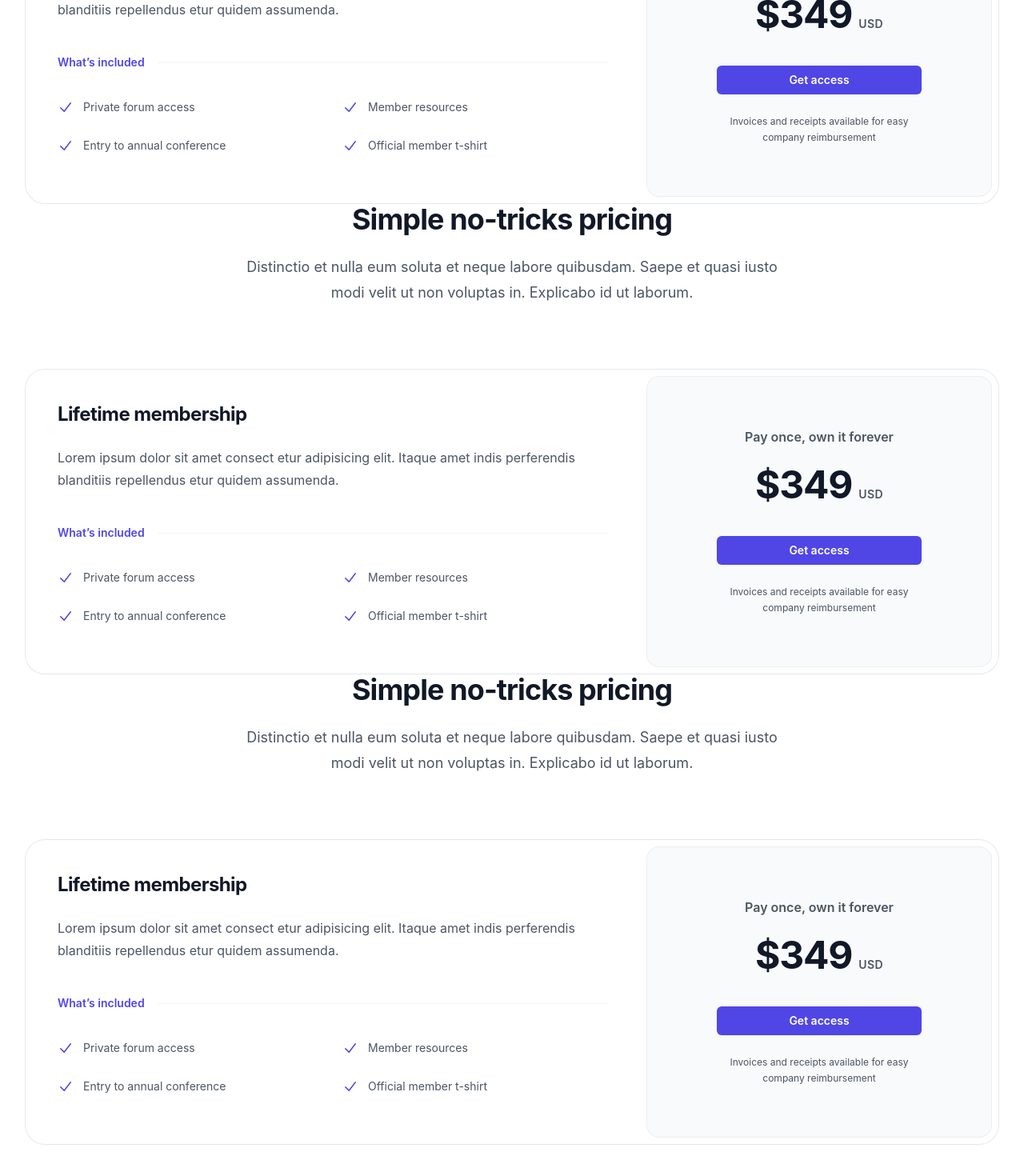
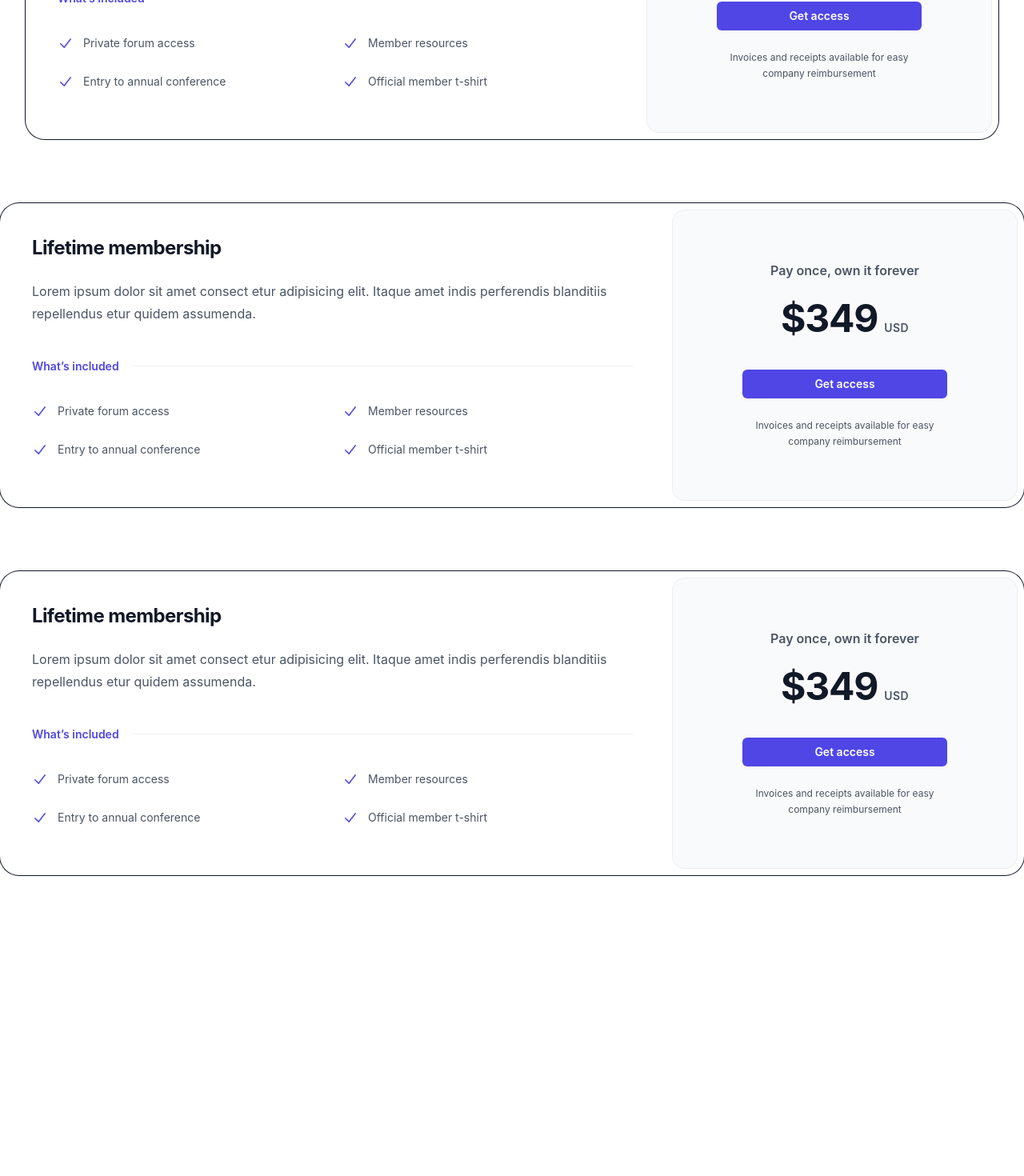
Before and after one commit to Devesh-coder/Codeshastra_Blocksmith_coffee, a React (Create React App) app: page /elite in a window 1280 px wide. Shown: the part 462-1932 px from the top of the page at 80% size. After the commit the page ends 1734 px from the top, so only its background shows below. Built offline with nearby package versions, Linux system fonts and the light colour scheme; what @polybase/auth, @polybase/client, @polybase/react, @polybase/util would draw is missing.

Commit message:
a = 5000

```diff
--- a/src/components/Elite.js
+++ b/src/components/Elite.js
@@ -1,7 +1,7 @@
 /** @format */
 
 import { CheckIcon } from '@heroicons/react/20/solid';
-
+import ettarra from '../assets/ettarra.png';
 const includedFeatures = [
   'Private forum access',
   'Member resources',
@@ -107,18 +107,20 @@ export default function Elite() {
     //       </Dialog.Panel>
     //     </Dialog>
     //   </header>
-    <div className=" py-24 sm:py-32">
+    <div
+      className=" py-12 sm:py-32"
+      style={{ marginBottom: '50px', marginTop: '-150px' }}>
       <div className="mx-auto max-w-7xl px-6 lg:px-8">
         <div className="mx-auto max-w-2xl sm:text-center">
           <h2 className="text-3xl font-bold tracking-tight text-gray-900 sm:text-4xl">
-            Simple no-tricks pricing
+            <img src={ettarra} /> Exclusive NFTs
           </h2>
-          <p className="mt-6 text-lg leading-8 text-gray-600">
-            Distinctio et nulla eum soluta et neque labore quibusdam. Saepe et
-            quasi iusto modi velit ut non voluptas in. Explicabo id ut laborum.
+          <p className="mt-6 text-lg leading-8 text-gray-900">
+            Be an Ettarra Member by buying/claiming Ettarra Exclusive
+            Memberships
           </p>
         </div>
-        <div className="mx-auto mt-16 max-w-2xl rounded-3xl ring-1 ring-gray-200 sm:mt-20 lg:mx-0 lg:flex lg:max-w-none">
+        <div className="mx-auto mt-16 max-w-2xl rounded-3xl ring-1 ring-gray-900 sm:mt-20 lg:mx-0 lg:flex lg:max-w-none">
           <div className="p-8 sm:p-10 lg:flex-auto">
             <h3 className="text-2xl font-bold tracking-tight text-gray-900">
               Lifetime membership
@@ -177,25 +179,71 @@ export default function Elite() {
           </div>
         </div>
       </div>
-      <div className="mx-auto max-w-7xl px-6 lg:px-8">
-        <div className="mx-auto max-w-2xl sm:text-center">
-          <h2 className="text-3xl font-bold tracking-tight text-gray-900 sm:text-4xl">
-            Simple no-tricks pricing
-          </h2>
-          <p className="mt-6 text-lg leading-8 text-gray-600">
-            Distinctio et nulla eum soluta et neque labore quibusdam. Saepe et
-            quasi iusto modi velit ut non voluptas in. Explicabo id ut laborum.
-          </p>
-        </div>
-        <div className="mx-auto mt-16 max-w-2xl rounded-3xl ring-1 ring-gray-200 sm:mt-20 lg:mx-0 lg:flex lg:max-w-none">
+      <div className="mx-auto mt-16 max-w-2xl rounded-3xl ring-1 ring-gray-900 sm:mt-20 lg:mx-0 lg:flex lg:max-w-none">
         <div className="p-8 sm:p-10 lg:flex-auto">
           <h3 className="text-2xl font-bold tracking-tight text-gray-900">
             Lifetime membership
           </h3>
           <p className="mt-6 text-base leading-7 text-gray-600">
             Lorem ipsum dolor sit amet consect etur adipisicing elit. Itaque
-              amet indis perferendis blanditiis repellendus etur quidem
-              assumenda.
+            amet indis perferendis blanditiis repellendus etur quidem assumenda.
+          </p>
+          <div className="mt-10 flex items-center gap-x-4">
+            <h4 className="flex-none text-sm font-semibold leading-6 text-indigo-600">
+              What’s included
+            </h4>
+            <div className="h-px flex-auto bg-gray-100" />
+          </div>
+          <ul
+            role="list"
+            className="mt-8 grid grid-cols-1 gap-4 text-sm leading-6 text-gray-600 sm:grid-cols-2 sm:gap-6">
+            {includedFeatures.map((feature) => (
+              <li
+                key={feature}
+                className="flex gap-x-3">
+                <CheckIcon
+                  className="h-6 w-5 flex-none text-indigo-600"
+                  aria-hidden="true"
+                />
+                {feature}
+              </li>
+            ))}
+          </ul>
+        </div>
+        <div className="-mt-2 p-2 lg:mt-0 lg:w-full lg:max-w-md lg:flex-shrink-0">
+          <div className="rounded-2xl bg-gray-50 py-10 text-center ring-1 ring-inset ring-gray-900/5 lg:flex lg:flex-col lg:justify-center lg:py-16">
+            <div className="mx-auto max-w-xs px-8">
+              <p className="text-base font-semibold text-gray-600">
+                Pay once, own it forever
+              </p>
+              <p className="mt-6 flex items-baseline justify-center gap-x-2">
+                <span className="text-5xl font-bold tracking-tight text-gray-900">
+                  $349
+                </span>
+                <span className="text-sm font-semibold leading-6 tracking-wide text-gray-600">
+                  USD
+                </span>
+              </p>
+              <a
+                href="#"
+                className="mt-10 block w-full rounded-md bg-indigo-600 px-3 py-2 text-center text-sm font-semibold text-white shadow-sm hover:bg-indigo-500 focus-visible:outline focus-visible:outline-2 focus-visible:outline-offset-2 focus-visible:outline-indigo-600">
+                Get access
+              </a>
+              <p className="mt-6 text-xs leading-5 text-gray-600">
+                Invoices and receipts available for easy company reimbursement
+              </p>
+            </div>
+          </div>
+        </div>
+      </div>
+      <div className="mx-auto mt-16 max-w-2xl rounded-3xl ring-1 ring-gray-900 sm:mt-20 lg:mx-0 lg:flex lg:max-w-none">
+        <div className="p-8 sm:p-10 lg:flex-auto">
+          <h3 className="text-2xl font-bold tracking-tight text-gray-900">
+            Lifetime membership
+          </h3>
+          <p className="mt-6 text-base leading-7 text-gray-600">
+            Lorem ipsum dolor sit amet consect etur adipisicing elit. Itaque
+            amet indis perferendis blanditiis repellendus etur quidem assumenda.
           </p>
           <div className="mt-10 flex items-center gap-x-4">
             <h4 className="flex-none text-sm font-semibold leading-6 text-indigo-600">
@@ -246,75 +294,5 @@ export default function Elite() {
         </div>
       </div>
     </div>
-      <div className="mx-auto max-w-7xl px-6 lg:px-8">
-        <div className="mx-auto max-w-2xl sm:text-center">
-          <h2 className="text-3xl font-bold tracking-tight text-gray-900 sm:text-4xl">
-            Simple no-tricks pricing
-          </h2>
-          <p className="mt-6 text-lg leading-8 text-gray-600">
-            Distinctio et nulla eum soluta et neque labore quibusdam. Saepe et
-            quasi iusto modi velit ut non voluptas in. Explicabo id ut laborum.
-          </p>
-        </div>
-        <div className="mx-auto mt-16 max-w-2xl rounded-3xl ring-1 ring-gray-200 sm:mt-20 lg:mx-0 lg:flex lg:max-w-none">
-          <div className="p-8 sm:p-10 lg:flex-auto">
-            <h3 className="text-2xl font-bold tracking-tight text-gray-900">
-              Lifetime membership
-            </h3>
-            <p className="mt-6 text-base leading-7 text-gray-600">
-              Lorem ipsum dolor sit amet consect etur adipisicing elit. Itaque
-              amet indis perferendis blanditiis repellendus etur quidem
-              assumenda.
-            </p>
-            <div className="mt-10 flex items-center gap-x-4">
-              <h4 className="flex-none text-sm font-semibold leading-6 text-indigo-600">
-                What’s included
-              </h4>
-              <div className="h-px flex-auto bg-gray-100" />
-            </div>
-            <ul
-              role="list"
-              className="mt-8 grid grid-cols-1 gap-4 text-sm leading-6 text-gray-600 sm:grid-cols-2 sm:gap-6">
-              {includedFeatures.map((feature) => (
-                <li
-                  key={feature}
-                  className="flex gap-x-3">
-                  <CheckIcon
-                    className="h-6 w-5 flex-none text-indigo-600"
-                    aria-hidden="true"
-                  />
-                  {feature}
-                </li>
-              ))}
-            </ul>
-          </div>
-          <div className="-mt-2 p-2 lg:mt-0 lg:w-full lg:max-w-md lg:flex-shrink-0">
-            <div className="rounded-2xl bg-gray-50 py-10 text-center ring-1 ring-inset ring-gray-900/5 lg:flex lg:flex-col lg:justify-center lg:py-16">
-              <div className="mx-auto max-w-xs px-8">
-                <p className="text-base font-semibold text-gray-600">
-                  Pay once, own it forever
-                </p>
-                <p className="mt-6 flex items-baseline justify-center gap-x-2">
-                  <span className="text-5xl font-bold tracking-tight text-gray-900">
-                    $349
-                  </span>
-                  <span className="text-sm font-semibold leading-6 tracking-wide text-gray-600">
-                    USD
-                  </span>
-                </p>
-                <a
-                  href="#"
-                  className="mt-10 block w-full rounded-md bg-indigo-600 px-3 py-2 text-center text-sm font-semibold text-white shadow-sm hover:bg-indigo-500 focus-visible:outline focus-visible:outline-2 focus-visible:outline-offset-2 focus-visible:outline-indigo-600">
-                  Get access
-                </a>
-                <p className="mt-6 text-xs leading-5 text-gray-600">
-                  Invoices and receipts available for easy company reimbursement
-                </p>
-              </div>
-            </div>
-          </div>
-        </div>
-      </div>
-    </div>
   );
 }
--- a/src/components/loyaltyMemberships.js
+++ b/src/components/loyaltyMemberships.js
@@ -11,18 +11,87 @@ const includedFeatures = [
 
 export default function Elite() {
   return (
-    <div className="bg-white py-24 sm:py-32">
+    <div className="bg-gray-900 py-24 sm:py-32">
       <div className="mx-auto max-w-7xl px-6 lg:px-8">
         <div className="mx-auto max-w-2xl sm:text-center">
           <h2 className="text-3xl font-bold tracking-tight text-gray-900 sm:text-4xl">
             Simple no-tricks pricing
           </h2>
-          <p className="mt-6 text-lg leading-8 text-gray-600">
+          <p className="mt-6 text-lg leading-8 text-gray-900">
             Distinctio et nulla eum soluta et neque labore quibusdam. Saepe et
             quasi iusto modi velit ut non voluptas in. Explicabo id ut laborum.
           </p>
         </div>
-        <div className="mx-auto mt-16 max-w-2xl rounded-3xl ring-1 ring-gray-200 sm:mt-20 lg:mx-0 lg:flex lg:max-w-none">
+        <div className="mx-auto mt-16 max-w-2xl rounded-3xl ring-1 ring-gray-900 sm:mt-20 lg:mx-0 lg:flex lg:max-w-none">
+          <div className="p-8 sm:p-10 lg:flex-auto">
+            <h3 className="text-2xl font-bold tracking-tight text-gray-900">
+              Lifetime membership
+            </h3>
+            <p className="mt-6 text-base leading-7 text-gray-600">
+              Lorem ipsum dolor sit amet consect etur adipisicing elit. Itaque
+              amet indis perferendis blanditiis repellendus etur quidem
+              assumenda.
+            </p>
+            <div className="mt-10 flex items-center gap-x-4">
+              <h4 className="flex-none text-sm font-semibold leading-6 text-indigo-600">
+                What’s included
+              </h4>
+              <div className="h-px flex-auto bg-gray-900" />
+            </div>
+            <ul
+              role="list"
+              className="mt-8 grid grid-cols-1 gap-4 text-sm leading-6 text-gray-900 sm:grid-cols-2 sm:gap-6">
+              {includedFeatures.map((feature) => (
+                <li
+                  key={feature}
+                  className="flex gap-x-3">
+                  <CheckIcon
+                    className="h-6 w-5 flex-none text-indigo-600"
+                    aria-hidden="true"
+                  />
+                  {feature}
+                </li>
+              ))}
+            </ul>
+          </div>
+          <div className="-mt-2 p-2 lg:mt-0 lg:w-full lg:max-w-md lg:flex-shrink-0">
+            <div className="rounded-2xl bg-gray-900 py-10 text-center ring-1 ring-inset ring-gray-900/5 lg:flex lg:flex-col lg:justify-center lg:py-16">
+              <div className="mx-auto max-w-xs px-8">
+                <p className="text-base font-semibold text-gray-600">
+                  Pay once, own it forever
+                </p>
+                <p className="mt-6 flex items-baseline justify-center gap-x-2">
+                  <span className="text-5xl font-bold tracking-tight text-gray-900">
+                    $349
+                  </span>
+                  <span className="text-sm font-semibold leading-6 tracking-wide text-gray-900">
+                    USD
+                  </span>
+                </p>
+                <a
+                  href="#"
+                  className="mt-10 block w-full rounded-md bg-indigo-600 px-3 py-2 text-center text-sm font-semibold text-white shadow-sm hover:bg-indigo-500 focus-visible:outline focus-visible:outline-2 focus-visible:outline-offset-2 focus-visible:outline-indigo-600">
+                  Get access
+                </a>
+                <p className="mt-6 text-xs leading-5 text-gray-900">
+                  Invoices and receipts available for easy company reimbursement
+                </p>
+              </div>
+            </div>
+          </div>
+        </div>
+      </div>
+      <div className="mx-auto max-w-7xl px-6 lg:px-8">
+        <div className="mx-auto max-w-2xl sm:text-center">
+          <h2 className="text-3xl font-bold tracking-tight text-gray-900 sm:text-4xl">
+            Simple no-tricks pricing
+          </h2>
+          <p className="mt-6 text-lg leading-8 text-gray-900">
+            Distinctio et nulla eum soluta et neque labore quibusdam. Saepe et
+            quasi iusto modi velit ut non voluptas in. Explicabo id ut laborum.
+          </p>
+        </div>
+        <div className="mx-auto mt-16 max-w-2xl rounded-3xl ring-1 ring-gray-900 sm:mt-20 lg:mx-0 lg:flex lg:max-w-none">
           <div className="p-8 sm:p-10 lg:flex-auto">
             <h3 className="text-2xl font-bold tracking-tight text-gray-900">
               Lifetime membership
@@ -55,7 +124,7 @@ export default function Elite() {
             </ul>
           </div>
           <div className="-mt-2 p-2 lg:mt-0 lg:w-full lg:max-w-md lg:flex-shrink-0">
-            <div className="rounded-2xl bg-gray-50 py-10 text-center ring-1 ring-inset ring-gray-900/5 lg:flex lg:flex-col lg:justify-center lg:py-16">
+            <div className="rounded-2xl bg-gray-900 py-10 text-center ring-1 ring-inset ring-gray-900/5 lg:flex lg:flex-col lg:justify-center lg:py-16">
               <div className="mx-auto max-w-xs px-8">
                 <p className="text-base font-semibold text-gray-600">
                   Pay once, own it forever
@@ -73,7 +142,7 @@ export default function Elite() {
                   className="mt-10 block w-full rounded-md bg-indigo-600 px-3 py-2 text-center text-sm font-semibold text-white shadow-sm hover:bg-indigo-500 focus-visible:outline focus-visible:outline-2 focus-visible:outline-offset-2 focus-visible:outline-indigo-600">
                   Get access
                 </a>
-                <p className="mt-6 text-xs leading-5 text-gray-600">
+                <p className="mt-6 text-xs leading-5 text-gray-900">
                   Invoices and receipts available for easy company reimbursement
                 </p>
               </div>
@@ -86,81 +155,12 @@ export default function Elite() {
           <h2 className="text-3xl font-bold tracking-tight text-gray-900 sm:text-4xl">
             Simple no-tricks pricing
           </h2>
-          <p className="mt-6 text-lg leading-8 text-gray-600">
+          <p className="mt-6 text-lg leading-8 text-gray-900">
             Distinctio et nulla eum soluta et neque labore quibusdam. Saepe et
             quasi iusto modi velit ut non voluptas in. Explicabo id ut laborum.
           </p>
         </div>
-        <div className="mx-auto mt-16 max-w-2xl rounded-3xl ring-1 ring-gray-200 sm:mt-20 lg:mx-0 lg:flex lg:max-w-none">
-          <div className="p-8 sm:p-10 lg:flex-auto">
-            <h3 className="text-2xl font-bold tracking-tight text-gray-900">
-              Lifetime membership
-            </h3>
-            <p className="mt-6 text-base leading-7 text-gray-600">
-              Lorem ipsum dolor sit amet consect etur adipisicing elit. Itaque
-              amet indis perferendis blanditiis repellendus etur quidem
-              assumenda.
-            </p>
-            <div className="mt-10 flex items-center gap-x-4">
-              <h4 className="flex-none text-sm font-semibold leading-6 text-indigo-600">
-                What’s included
-              </h4>
-              <div className="h-px flex-auto bg-gray-100" />
-            </div>
-            <ul
-              role="list"
-              className="mt-8 grid grid-cols-1 gap-4 text-sm leading-6 text-gray-600 sm:grid-cols-2 sm:gap-6">
-              {includedFeatures.map((feature) => (
-                <li
-                  key={feature}
-                  className="flex gap-x-3">
-                  <CheckIcon
-                    className="h-6 w-5 flex-none text-indigo-600"
-                    aria-hidden="true"
-                  />
-                  {feature}
-                </li>
-              ))}
-            </ul>
-          </div>
-          <div className="-mt-2 p-2 lg:mt-0 lg:w-full lg:max-w-md lg:flex-shrink-0">
-            <div className="rounded-2xl bg-gray-50 py-10 text-center ring-1 ring-inset ring-gray-900/5 lg:flex lg:flex-col lg:justify-center lg:py-16">
-              <div className="mx-auto max-w-xs px-8">
-                <p className="text-base font-semibold text-gray-600">
-                  Pay once, own it forever
-                </p>
-                <p className="mt-6 flex items-baseline justify-center gap-x-2">
-                  <span className="text-5xl font-bold tracking-tight text-gray-900">
-                    $349
-                  </span>
-                  <span className="text-sm font-semibold leading-6 tracking-wide text-gray-600">
-                    USD
-                  </span>
-                </p>
-                <a
-                  href="#"
-                  className="mt-10 block w-full rounded-md bg-indigo-600 px-3 py-2 text-center text-sm font-semibold text-white shadow-sm hover:bg-indigo-500 focus-visible:outline focus-visible:outline-2 focus-visible:outline-offset-2 focus-visible:outline-indigo-600">
-                  Get access
-                </a>
-                <p className="mt-6 text-xs leading-5 text-gray-600">
-                  Invoices and receipts available for easy company reimbursement
-                </p>
-              </div>
-            </div>
-          </div>
-        </div>
-      </div>
-      <div className="mx-auto max-w-7xl px-6 lg:px-8">
-        <div className="mx-auto max-w-2xl sm:text-center">
-          <h2 className="text-3xl font-bold tracking-tight text-gray-900 sm:text-4xl">
-            Simple no-tricks pricing
-          </h2>
-          <p className="mt-6 text-lg leading-8 text-gray-600">
-            Distinctio et nulla eum soluta et neque labore quibusdam. Saepe et
-            quasi iusto modi velit ut non voluptas in. Explicabo id ut laborum.
-          </p>
-        </div>
-        <div className="mx-auto mt-16 max-w-2xl rounded-3xl ring-1 ring-gray-200 sm:mt-20 lg:mx-0 lg:flex lg:max-w-none">
+        <div className="mx-auto mt-16 max-w-2xl rounded-3xl ring-1 ring-gray-900 sm:mt-20 lg:mx-0 lg:flex lg:max-w-none">
           <div className="p-8 sm:p-10 lg:flex-auto">
             <h3 className="text-2xl font-bold tracking-tight text-gray-900">
               Lifetime membership
```
Also changed, not shown: src/components/dropdown.js (+17 -7 lines), src/components/landing.js (+5 -5 lines). Lines whose indentation alone changed are shown as unchanged.
